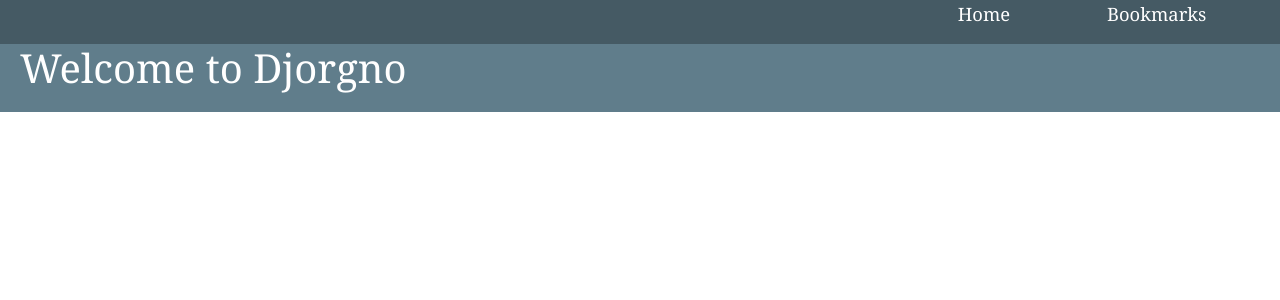
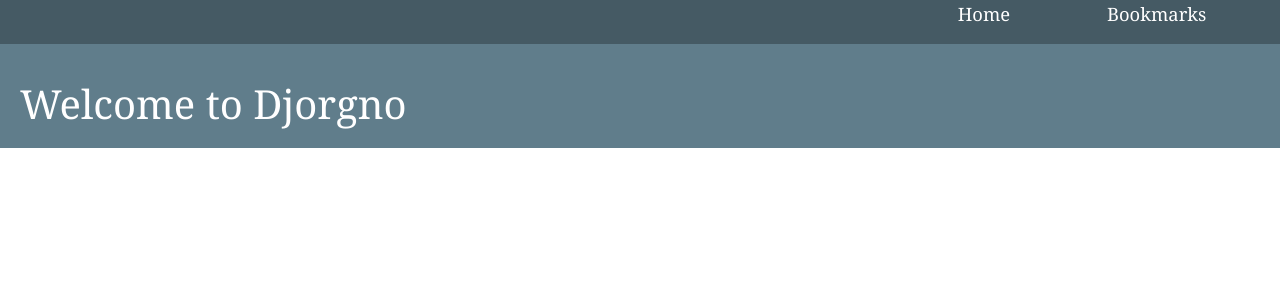
Before and after one commit to atiffany/djorg, a Django app: page / in a window 1280 px wide. Shown: the top 300 px of the page. Run offline with Django 3.2, Linux system fonts and the light colour scheme; some libraries are stand-ins or nearby versions.

Commit message:
quick styling fix

```diff
--- a/bookmarks/static/css/bookmarks.css
+++ b/bookmarks/static/css/bookmarks.css
@@ -1,6 +1,3 @@
-.header {
-    padding-top: 2em;
-}
 .bookmarks {
     background-color: #607D8B;
     color: #FFFFFF;
--- a/bookmarks/static/css/home.css
+++ b/bookmarks/static/css/home.css
@@ -34,3 +34,6 @@ li a:hover {
     background-color: #607D8B;
     color: #FFFFFF;
 }
+.header {
+    padding-top: 2em;
+}
--- a/bookmarks/templates/base.html
+++ b/bookmarks/templates/base.html
@@ -20,7 +20,7 @@
 
     <div id="content">
         {% block content %}
-        <h1 class="title">Welcome to Djorgno</h1>
+        <h1 class="title header">Welcome to Djorgno</h1>
         {% endblock %}
     </div>
 </body>
```
